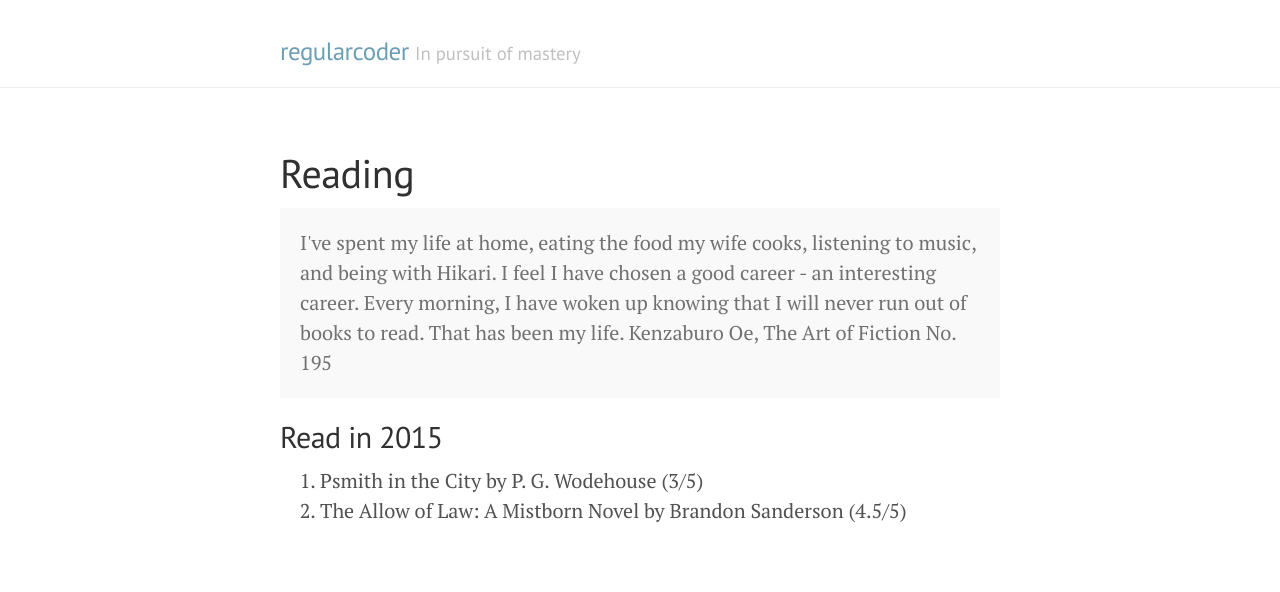
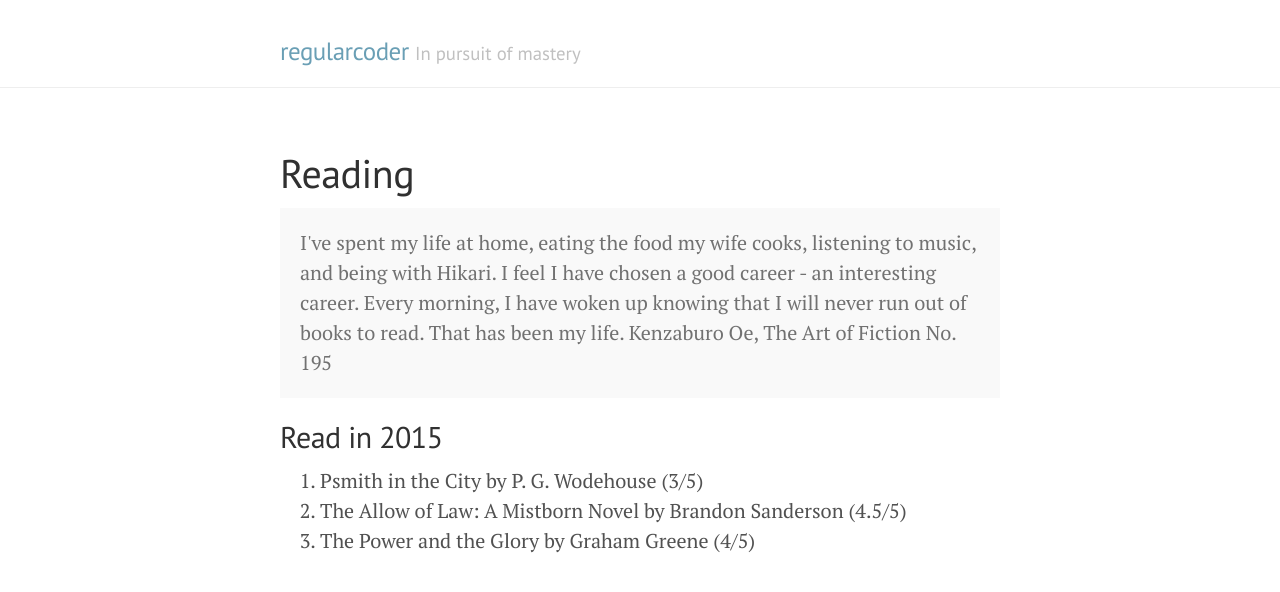
Before and after one commit to regularcoder/regularcoder, a Jekyll site: the page built from reading.md, in a window 1280 px wide, cut to the strip 104-696 px from the top of the page. Built offline with Jekyll 4.4.1, drawn with Linux system fonts in a browser that asks for light colours; Markdown is read by kramdown in place of the engine named in the settings.

Commit message:
Added new book read - power and the glory

```diff
--- a/reading.md
+++ b/reading.md
@@ -14,3 +14,4 @@ Kenzaburo Oe, The Art of Fiction No. 195
 
 1. Psmith in the City by P. G. Wodehouse (3/5)
 2. The Allow of Law: A Mistborn Novel by Brandon Sanderson (4.5/5)
+2. The Power and the Glory by Graham Greene (4/5)
```
